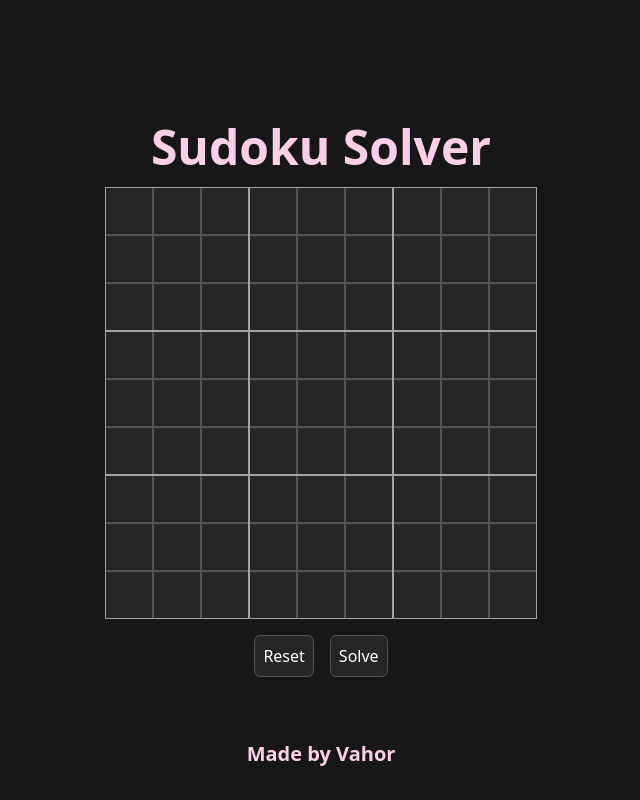
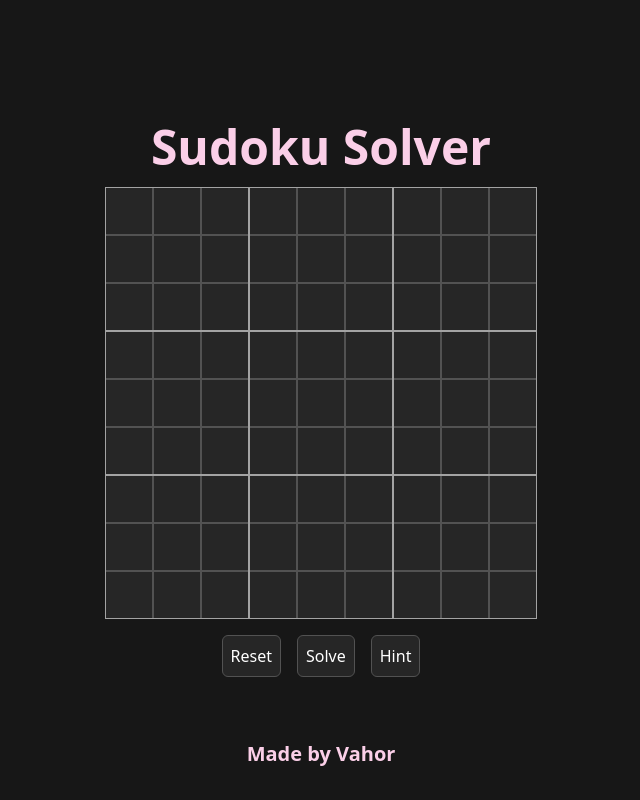
Before and after one commit to Vahor/sudoku-solver, a Next.js app: page / in a window 1280 px wide. Shown: the whole page, without its empty margins (319-959 px from the left). Built offline with nearby package versions, Linux system fonts and the light colour scheme.

Commit message:
feat: add hints

```diff
--- a/src/components/Square.tsx
+++ b/src/components/Square.tsx
@@ -1,4 +1,4 @@
-import React from 'react'
+import React, { useEffect } from 'react'
 
 export interface SquareProps {
     value: number | undefined;
@@ -9,6 +9,14 @@ export interface SquareProps {
 
 export const Square = ({ value, updateSquare, i, j }: SquareProps) => {
 
+    const [edited, setEdited] = React.useState(false);
+
+    useEffect(() => {
+        if (!value) {
+            setEdited(false);
+        }
+    }, [value]);
+
     const handleChange = (e: React.ChangeEvent<HTMLInputElement>) => {
         const value = parseInt(e.target.value);
         // handle invalid input
@@ -16,9 +24,10 @@ export const Square = ({ value, updateSquare, i, j }: SquareProps) => {
             return;
         }
         updateSquare(i, j, value);
+        setEdited(!!value);
     }
 
-    const randomAnimationDuration = Math.random() * (2 - 0.1) + 0.1;
+    const randomAnimationDuration = Math.random() * (3 - 0.1) + 0.1;
 
     return (
         <input
@@ -28,7 +37,10 @@ export const Square = ({ value, updateSquare, i, j }: SquareProps) => {
             min="1"
             max="9"
             onChange={handleChange}
-            className="h-8 w-8 md:h-12 md:w-12 bg-neutral-800 hover:bg-neutral-700 border p-2 fade-2 text-white outline-none border-neutral-600 text-center"
+            className={`h-8 w-8 md:h-12 md:w-12  border p-2 fade-2 text-white outline-none border-neutral-600 text-center
+            ${edited ?
+                 "bg-pink-50 hover:bg-pink-100 text-neutral-900":
+                 "bg-neutral-800 hover:bg-neutral-700"}`}
             style={{
                 animationDuration: `${randomAnimationDuration}s!important`,
             }}
--- a/src/pages/index.tsx
+++ b/src/pages/index.tsx
@@ -3,7 +3,7 @@ import Head from "next/head";
 import React, { useEffect, useRef } from "react";
 import { Grid } from "../components/Grid";
 import toast, { Toaster } from "react-hot-toast";
-import { size } from "../utils/sudoku";
+import { findUnassignedLocation, size } from "../utils/sudoku";
 import { Vahor } from "../components/Vahor";
 import { Remote, wrap } from "comlink";
 import { SudokuApi } from "../workers/sudoku.worker";
@@ -71,6 +71,35 @@ const Home: NextPage = () => {
     }
   }
 
+
+  const hint = async () => {
+    const loadingToast = toast.loading("Searching...", toastProps);
+    if (!sudokuWorkerApiRef.current) {
+      toast.error("Failed to solve", toastProps);
+      return;
+    }
+
+    const solution = await maxDelay(sudokuWorkerApiRef.current.solveSudoku(squares), 1000, () => {
+      toast.remove(loadingToast);
+      toast.error("No solution found in time", toastProps);
+    });
+
+    toast.remove(loadingToast);
+
+    if (solution) {
+      let i = Math.floor(Math.random() * size);
+      let j = Math.floor(Math.random() * size);
+
+      const newSquares = squares.map(row => [...row]);
+      newSquares[i]![j] = solution[i]![j]!;
+
+      setSquares(newSquares);
+      toast.success("Found!", toastProps);
+    } else {
+      toast.error("No hint found", toastProps);
+    }
+  }
+
   return (
     <>
       <Head>
@@ -108,6 +137,12 @@ const Home: NextPage = () => {
             Solve
           </button>
 
+          <button
+            className="bg-neutral-800 hover:bg-neutral-700 border p-2 text-white outline-none border-neutral-600 rounded-md"
+            onClick={hint}
+          >
+            Hint
+          </button>
         </div>
 
         <Toaster />
--- a/src/utils/sudoku.ts
+++ b/src/utils/sudoku.ts
@@ -2,7 +2,7 @@
 export const values = [1, 2, 3, 4, 5, 6, 7, 8, 9];
 export const size = 9;
 
-const findUnassignedLocation = (squares: number[][]) : [number|null, number|null] => {
+export const findUnassignedLocation = (squares: number[][]): [number | null, number | null] => {
     for (let i = 0; i < squares.length; i++) {
         for (let j = 0; j < squares.length; j++) { // it's a square
             if (!squares[i]![j]) {
@@ -13,7 +13,7 @@ const findUnassignedLocation = (squares: number[][]) : [number|null, number|null
     return [null, null];
 }
 
-const isValid = (squares: number[][], i: number, j: number, value: number) : boolean => {
+const isValid = (squares: number[][], i: number, j: number, value: number): boolean => {
     // check row
     for (let j2 = 0; j2 < squares[i]!.length; j2++) {
         if (squares[i]![j2] === value && j !== j2) {
@@ -40,8 +40,8 @@ const isValid = (squares: number[][], i: number, j: number, value: number) : boo
     return true;
 }
 
-export const solveSudoku = (squares: number[][]) : number[][] | null => {
-    const solve = (squares: number[][]) : number[][] | null => {
+export const solveSudoku = (squares: number[][]): number[][] | null => {
+    const solve = (squares: number[][]): number[][] | null => {
         const [i, j] = findUnassignedLocation(squares);
         if (i === null || j === null) {
             return squares;
@@ -56,7 +56,6 @@ export const solveSudoku = (squares: number[][]) : number[][] | null => {
                 }
             }
         }
-        squares[i]![j] = 0;
         return null;
     }
 
```
Also changed, not shown: 1 other file (tests, documents, lock files or other folders).
